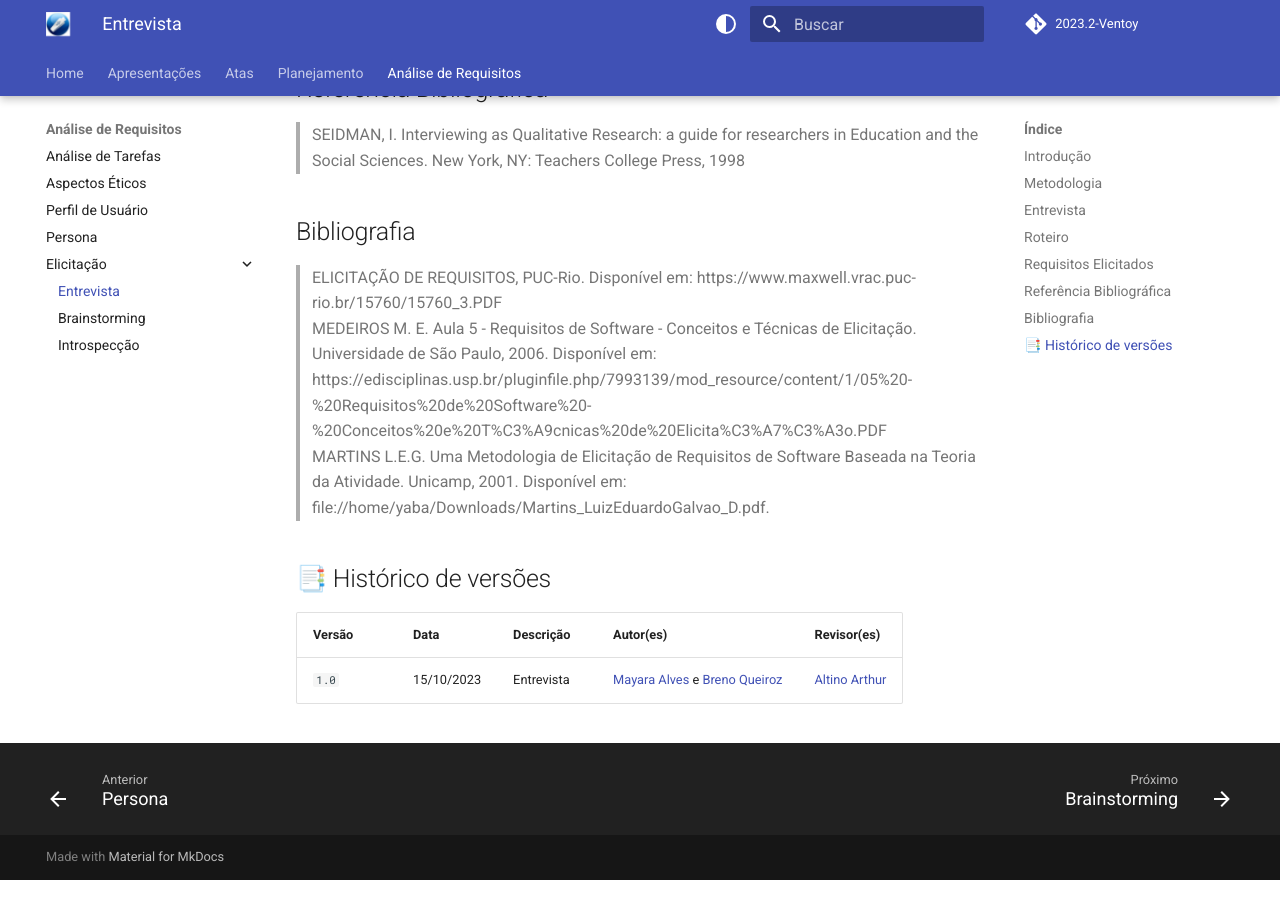
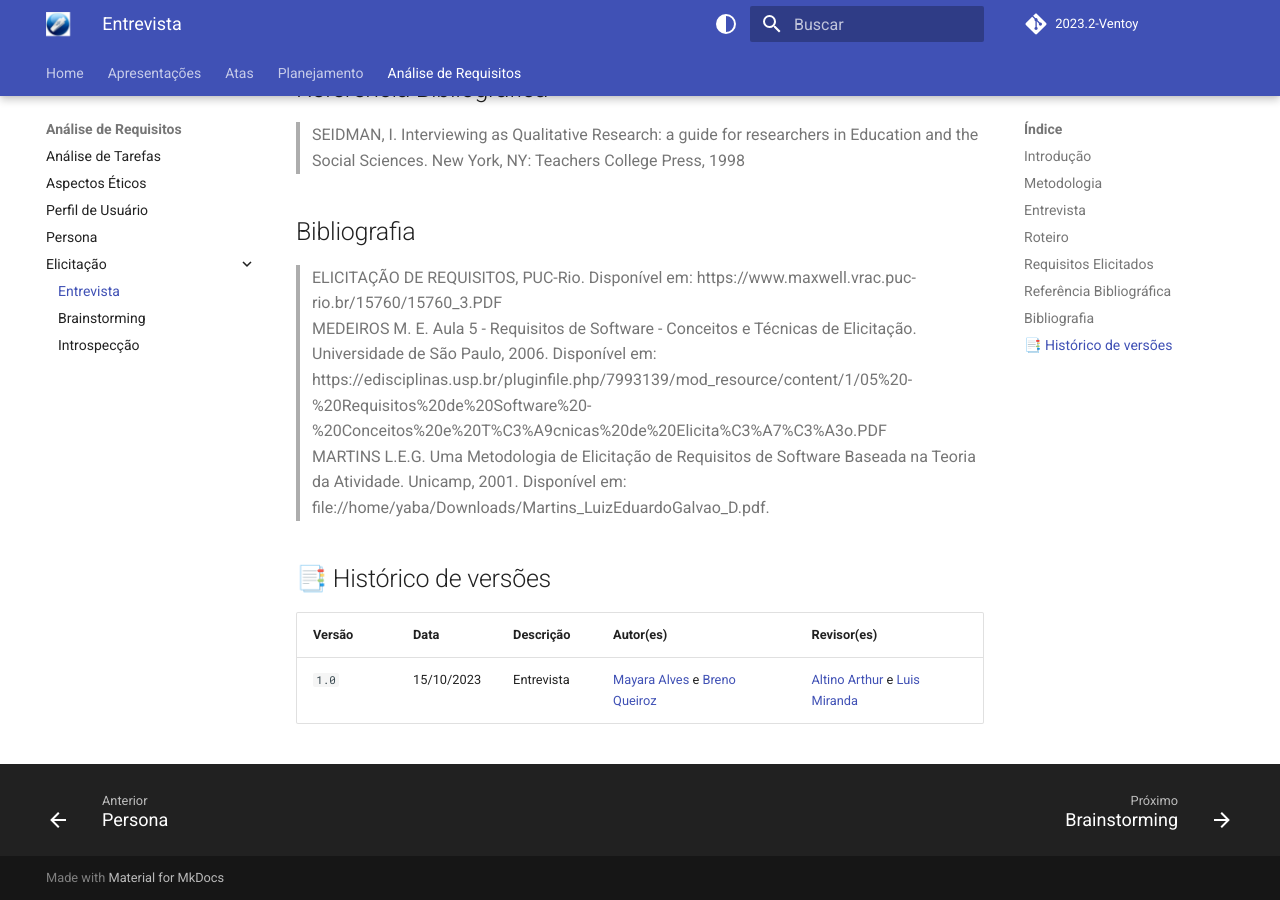
Before and after one commit to Interacao-Humano-Computador/2023.2-Ventoy, an MkDocs documentation site: the page built from docs/elicitacao/elicitacao de requisitos /entrevista.md, in a window 1280 px wide and 900 px high, scrolled down 3143 px. Built offline with MkDocs 1.6.1 and Material for MkDocs 9.7.7, drawn with Linux system fonts in a browser that asks for light colours; comment, search, counter and statistics services are not loaded.

Commit message:
Update entrevista.md

```diff
--- a/docs/elicitacao/elicitacao de requisitos /entrevista.md
+++ b/docs/elicitacao/elicitacao de requisitos /entrevista.md
@@ -71,4 +71,4 @@ and the Social Sciences. New York, NY: Teachers College Press, 1998
 
 Versão  |   Data   | Descrição | Autor(es) | Revisor(es)
 --------- | ------ | ------ | ---------- | ----------
-`1.0` | 15/10/2023| Entrevista  | [Mayara Alves](https://github.com/Mayara-tech) e [Breno Queiroz](https://github.com/brenob6) | [Altino Arthur](https://github.com/arthurrochamoreira)
+`1.0` | 15/10/2023| Entrevista  | [Mayara Alves](https://github.com/Mayara-tech) e [Breno Queiroz](https://github.com/brenob6) | [Altino Arthur](https://github.com/arthurrochamoreira) e [Luis Miranda](https://github.com/LuisMiranda10) |
```
